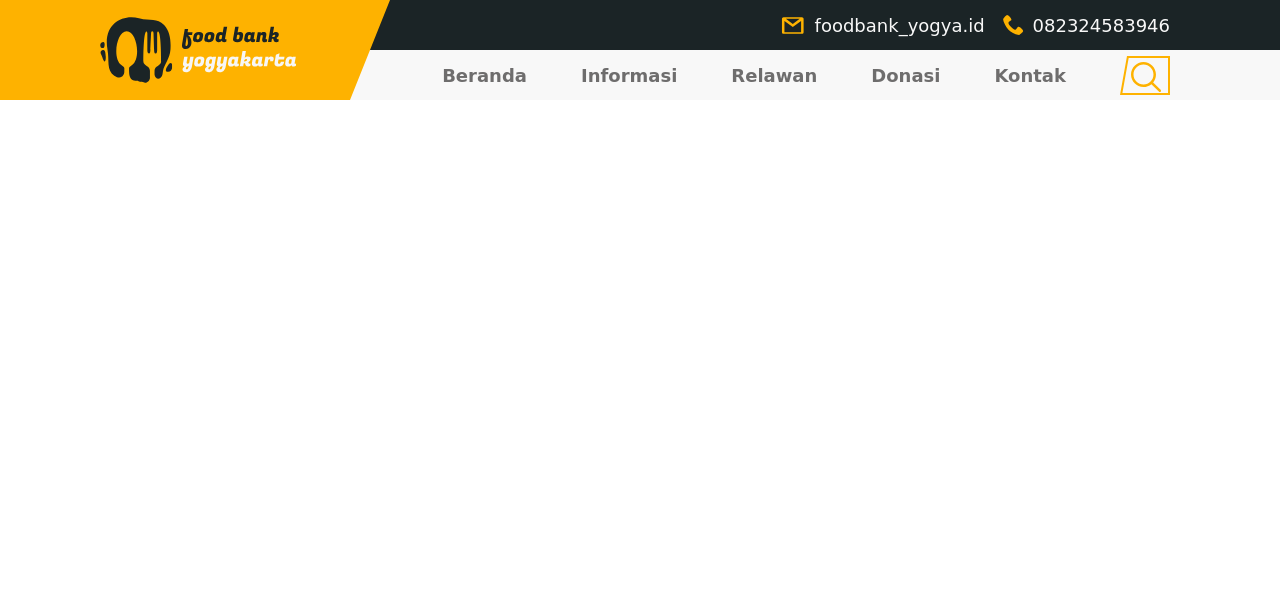
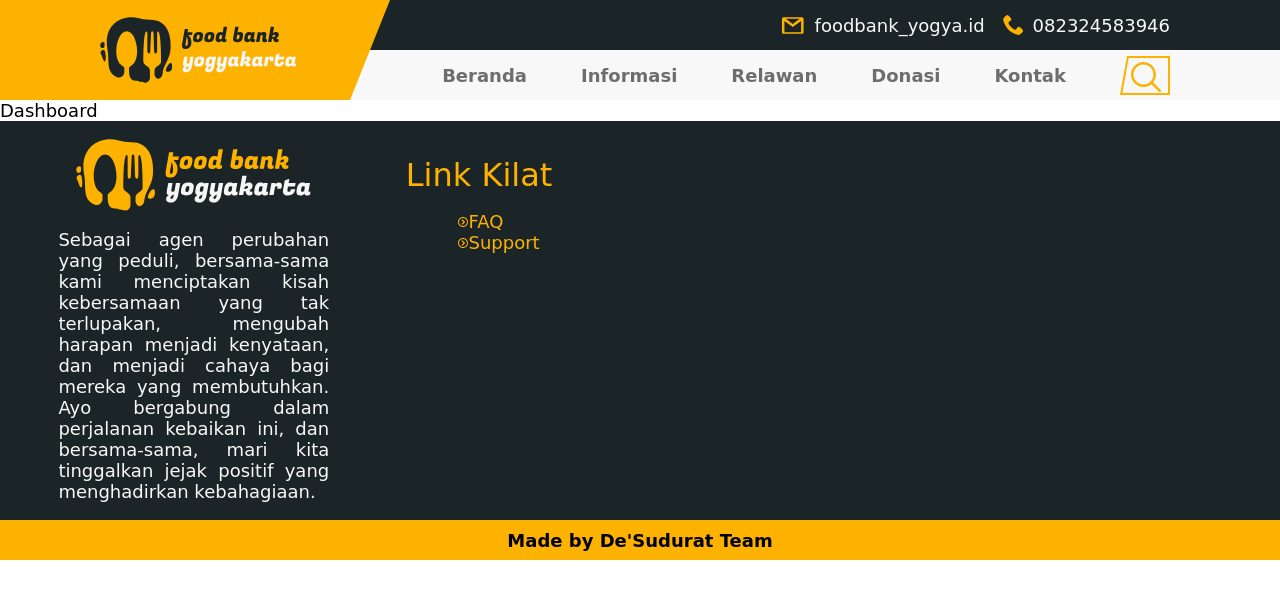
Before and after one commit to muammaralf/Massive-DeSudurat-FoodBank, a React (Vite) app: page / in a window 1280 px wide. Shown: the top 598 px of the page. Built offline with nearby package versions, Linux system fonts and the light colour scheme.

Commit message:
menambah dashboard dan informasi

```diff
--- a/package.json
+++ b/package.json
@@ -13,7 +13,8 @@
     "bootstrap": "^5.3.2",
     "react": "^18.2.0",
     "react-bootstrap": "^2.9.1",
-    "react-dom": "^18.2.0"
+    "react-dom": "^18.2.0",
+    "react-router-dom": "^6.19.0"
   },
   "devDependencies": {
     "@types/react": "^18.2.15",
--- a/src/App.jsx
+++ b/src/App.jsx
@@ -1,6 +1,9 @@
 import { useState } from "react";
+import { BrowserRouter as Router, Routes, Route } from "react-router-dom";
 import Navbar from "./Components/Navbar";
 import Footer from "./Components/footer";
+import Dashboard from "./pages/Dashboard";
+import Informasi from "./pages/Informasi";
 import "./index.css";
 
 function App() {
@@ -9,7 +12,14 @@
   return (
     <>
       <Navbar />
-      <div className="content"></div>
+
+      <Router>
+        <Routes>
+          <Route path="/" element={<Dashboard />}></Route>
+          <Route path="/informasi" element={<Informasi />}></Route>
+        </Routes>
+      </Router>
+
       <Footer />
     </>
   );
--- /dev/null
+++ b/src/pages/Dashboard.jsx
@@ -0,0 +1,7 @@
+import React from "react";
+
+const Dashboard = () => {
+  return <div>Dashboard</div>;
+};
+
+export default Dashboard;
--- /dev/null
+++ b/src/pages/Informasi.jsx
@@ -0,0 +1,7 @@
+import React from "react";
+
+const Informasi = () => {
+  return <div>Informasi</div>;
+};
+
+export default Informasi;
```
Also changed, not shown: 1 other file (tests, documents, lock files or other folders).
